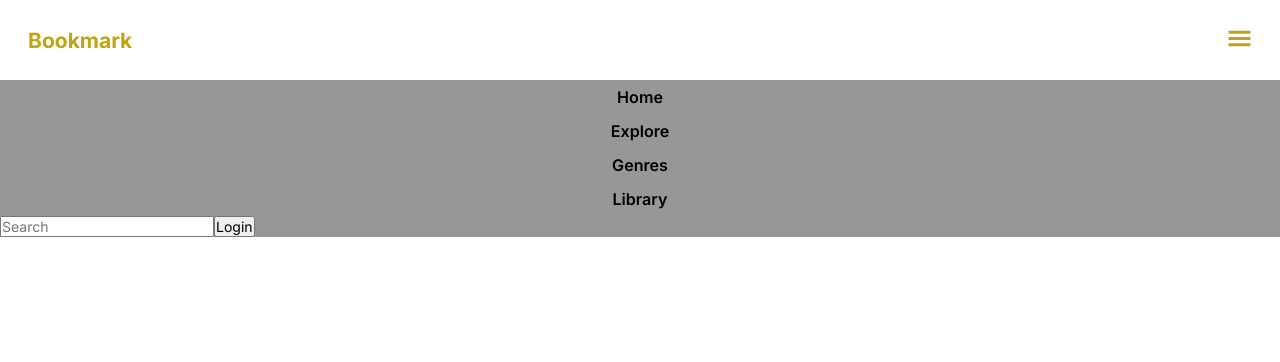
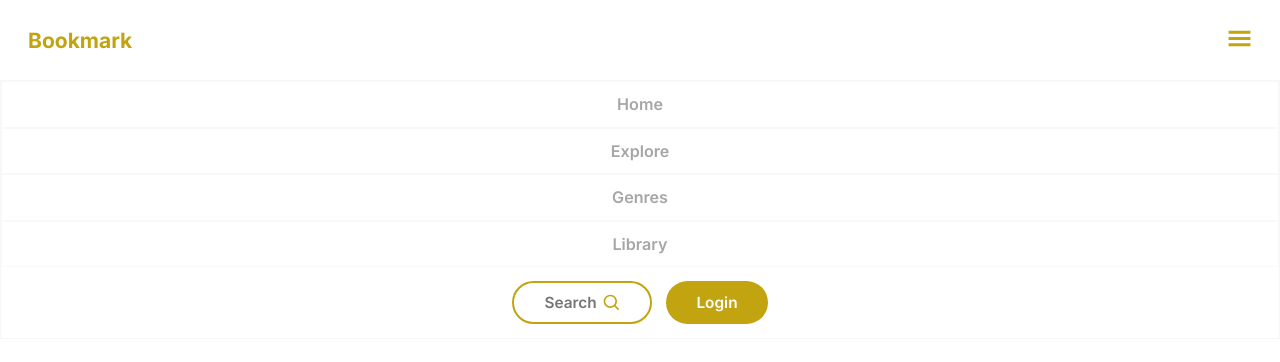
Before and after one commit to amori95917/online-bookshelf, a React (Create React App) app: page / in a window 1280 px wide. Shown: the top 362 px of the page. Built offline with nearby package versions, Linux system fonts and the light colour scheme.

Commit message:
Styled the navbar

```diff
--- a/src/components/Nav/Navbar.js
+++ b/src/components/Nav/Navbar.js
@@ -1,7 +1,8 @@
 import React from "react";
 import styled from "./Navbar.module.css";
-
+import { BiSearch } from "react-icons/bi";
 import { GiHamburgerMenu } from "react-icons/gi";
+import Button from "../button/Button";
 
 const Navbar = () => {
   return (
@@ -24,13 +25,19 @@ const Navbar = () => {
           </li>
         </ul>
 
-        <div>
-          <input type="text" placeholder="Search" />
-          <button>Login</button>
+        <div className={styled.btngroup}>
+          <form>
+            <label htmlFor="search" className={styled["search-icon"]}>
+              <BiSearch size="20px" color="#c2a410" />
+            </label>
+            <input type="text" name="search" placeholder="Search" />
+          </form>
+
+          <Button>Login</Button>
         </div>
       </div>
 
-      <div className={styled["menu-icon"]}>
+      <div>
         <GiHamburgerMenu size="25px" color="#c2a410" />
       </div>
     </nav>
--- a/src/components/Nav/Navbar.module.css
+++ b/src/components/Nav/Navbar.module.css
@@ -20,22 +20,49 @@ p.logo {
   position: absolute;
   top: 10vh;
   left: 0;
-  background-color: rgb(152, 151, 151);
+  background-color: rgb(255, 255, 255);
   width: 100%;
+  border: 1px solid #d4d4d42e;
 }
 
 ul.navlinks li {
   list-style: none;
   text-align: center;
-  padding: 0.5rem 0;
+  padding: 0.875rem 0;
+  border: 1px solid #dadada2e;
 }
 
 ul.navlinks li a {
   text-decoration: none;
-  color: black;
+  color: #a6a6a6;
   font-weight: 600;
   font-size: 1.15rem;
 }
 
-.menu-icon {
+form {
+  position: relative;
 }
+
+label {
+  position: absolute;
+  top: 12px;
+  left: 90px;
+}
+input {
+  color: #c2a410;
+  border: 2px solid #c2a410;
+  border-radius: 50px;
+  font-weight: 600;
+  font-size: 1.1rem;
+  padding: 10px 30px;
+  width: 140px;
+  /* max-width: 250px; */
+}
+
+.btngroup {
+  margin: 1rem 0;
+  display: flex;
+  justify-content: center;
+  align-items: center;
+  gap: 1rem;
+}
--- /dev/null
+++ b/src/components/button/Button.js
@@ -0,0 +1,8 @@
+import React from "react";
+import styled from "./Button.module.css";
+
+const Button = (props) => {
+  return <button className={styled.button}>{props.children}</button>;
+};
+
+export default Button;
--- /dev/null
+++ b/src/components/button/Button.module.css
@@ -0,0 +1,9 @@
+.button {
+  background-color: #c2a410;
+  color: white;
+  font-weight: 600;
+  font-size: 1.1rem;
+  padding: 12px 30px;
+  border: none;
+  border-radius: 50px;
+}
```
